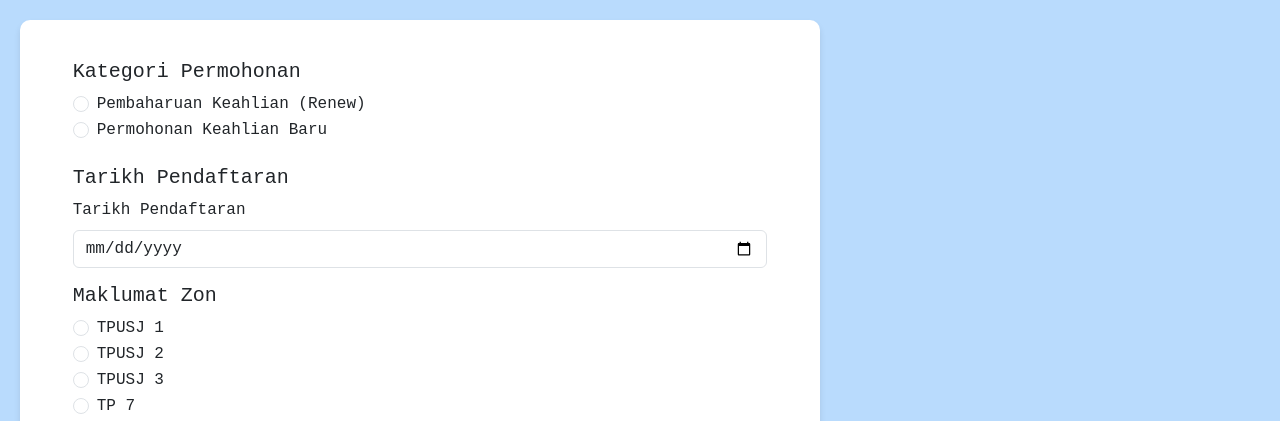
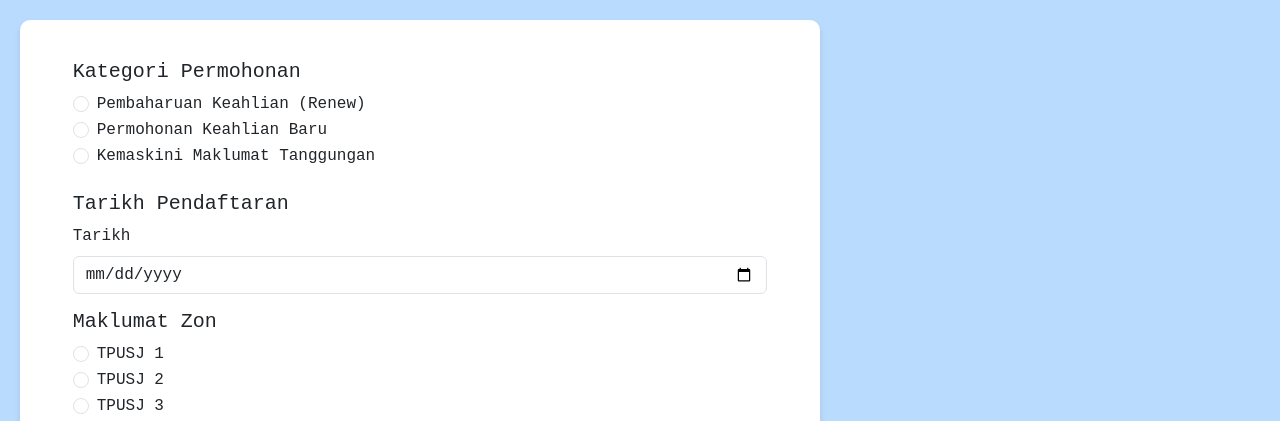
Before and after one commit to Yeopnan/projek1_TKKSurauAssyakirin, a plain HTML site: page register.html in a window 1280 px wide. Shown: the part 364-785 px from the top of the page. Drawn offline with nearby package versions, Linux system fonts and the light colour scheme.

Commit message:
register html

```diff
--- a/register.html
+++ b/register.html
@@ -78,11 +78,23 @@
                 Permohonan Keahlian Baru
               </label>
             </div>
+            <div class="form-check">
+              <input
+                class="form-check-input"
+                type="radio"
+                name="category"
+                id="new"
+                value="new"
+              />
+              <label class="form-check-label" for="new">
+                Kemaskini Maklumat Tanggungan
+              </label>
+            </div>
           </div>
           <div class="mb-4">
             <h2 class="h5">Tarikh Pendaftaran</h2>
             <div class="mb-3">
-              <label for="registration_date" class="form-label">Tarikh Pendaftaran</label>
+              <label for="registration_date" class="form-label">Tarikh</label>
               <input
                 type="date"
                 id="registration_date"
```
